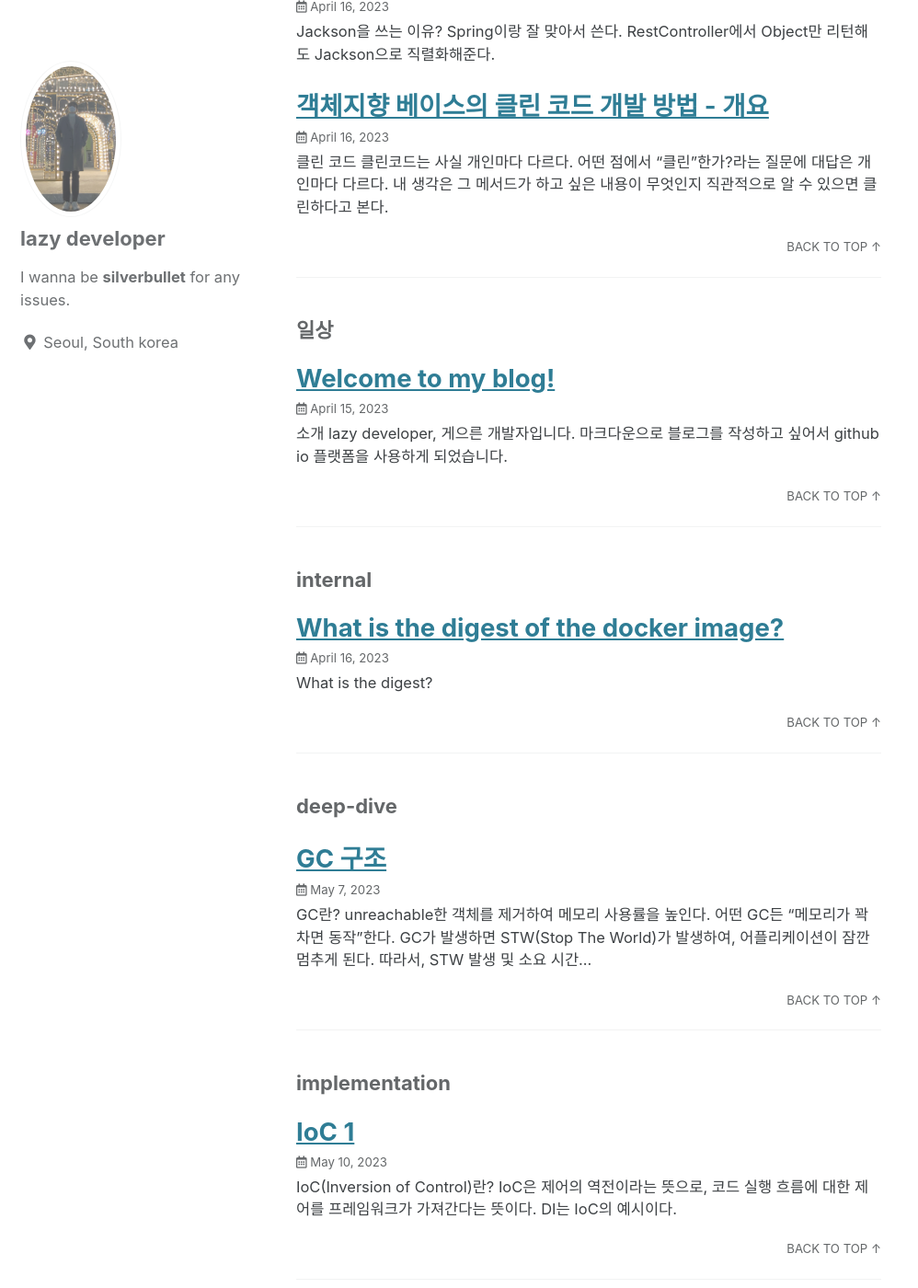
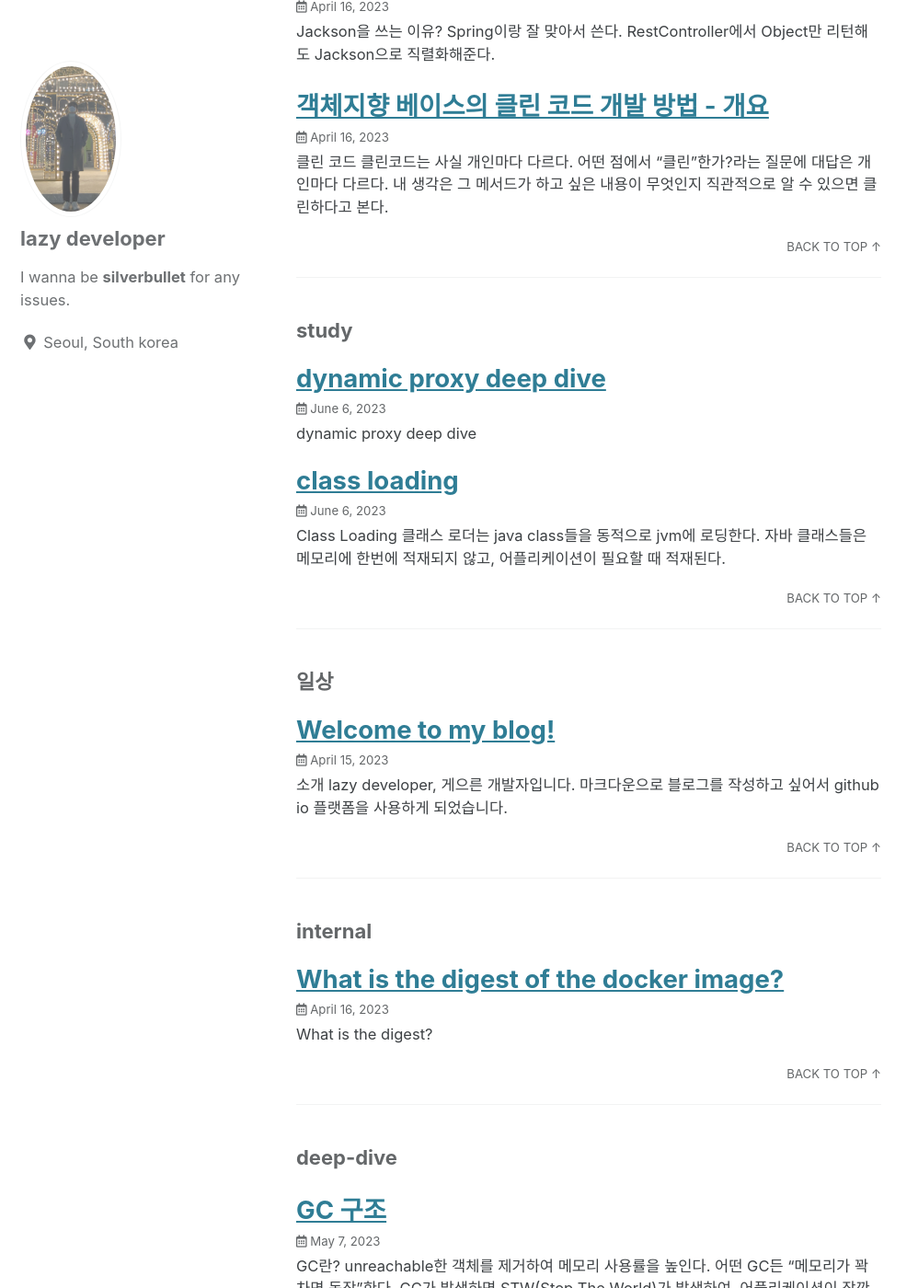
Before and after one commit to silverbullet49/silverbullet49.github.io, a Jekyll site: the page built from _pages/category-archive.md, in a window 1280 px wide and 1400 px high, scrolled down 825 px. Shown: the whole window at 92% size, without its empty margins (0-998 px from the left). Built offline with Jekyll 4.4.1, drawn with Linux system fonts in a browser that asks for light colours; cached includes are drawn as plain includes; some of the changed text lies outside the part shown.

Commit message:
Update 2023-06-06-class-loading.md

```diff
--- a/_posts/2023-06-06-class-loading.md
+++ b/_posts/2023-06-06-class-loading.md
@@ -1,3 +1,10 @@
+---
+title: "class loading"
+categories:
+  - study
+tags:
+  - Java
+---
 # Class Loading
 - 클래스 로더는 java class들을 **동적으로** jvm에 로딩한다.
 - 자바 클래스들은 메모리에 한번에 적재되지 않고, 어플리케이션이 필요할 때 적재된다.
```
